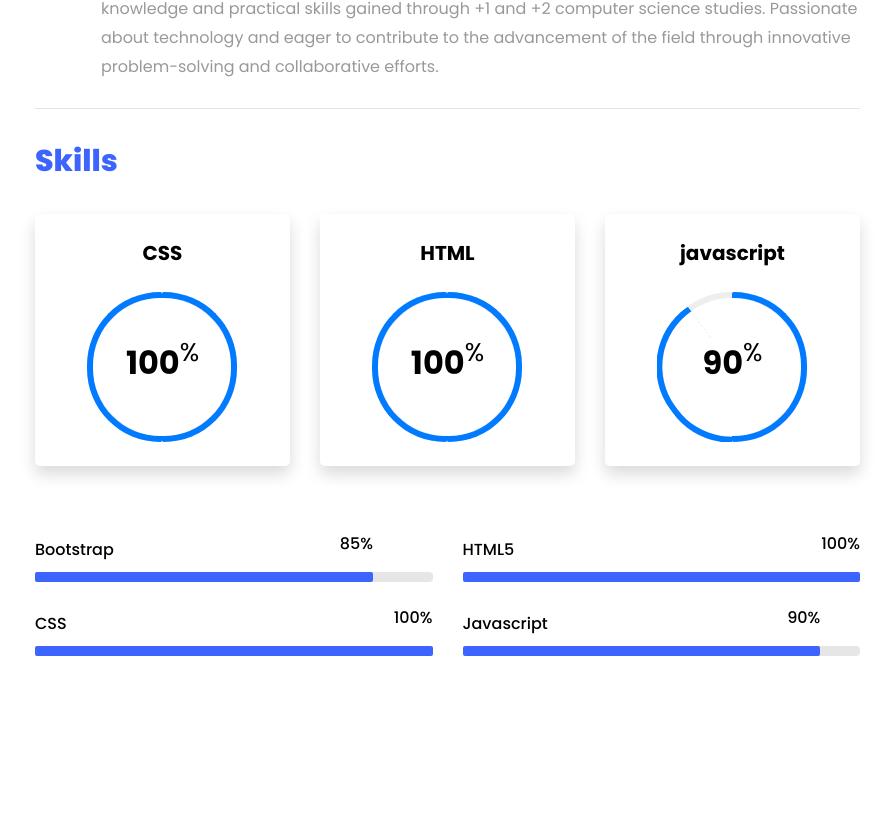
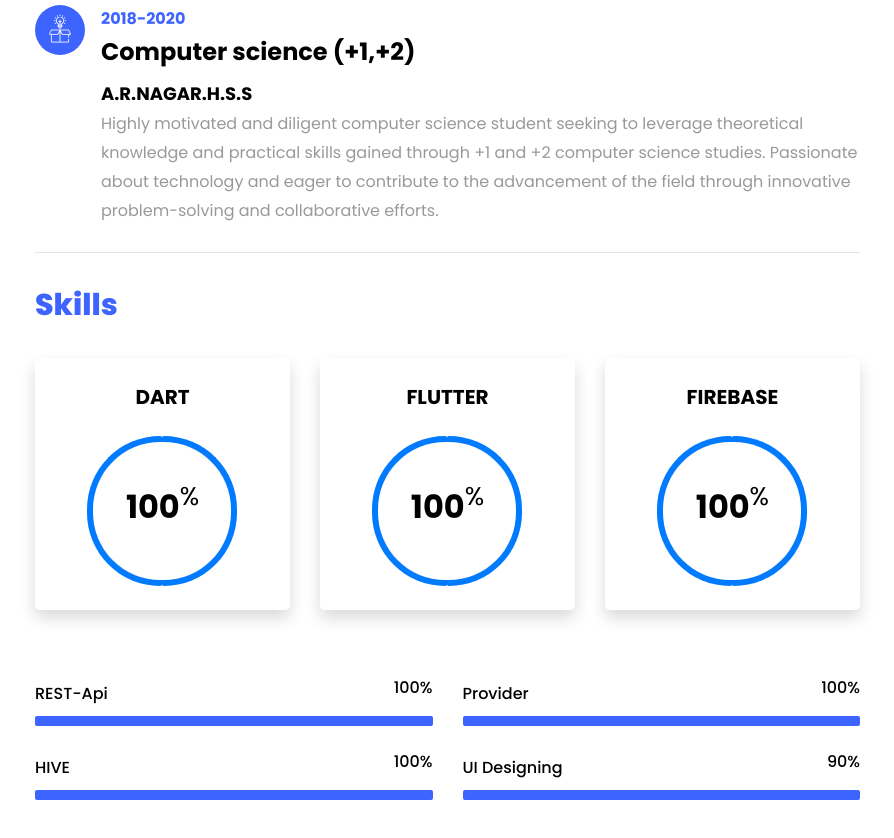
Before and after one commit to jassimpt/portfolio, a plain HTML site: page index.html in a window 1280 px wide. Shown: the part 2115-2953 px from the top of the page, without its empty margins (335-1229 px from the left). Drawn offline with nearby package versions, Linux system fonts and the light colour scheme; files whose address does not match are found by name.

Commit message:
simple some changes

```diff
--- a/index.html
+++ b/index.html
@@ -88,12 +88,12 @@
 						<div class="col-md-12 heading-section ftco-animate">
 							<h1 class="big">About</h1>
 							<h2 class="mb-4">About Me</h2>
-							<p>Hello, I'm Jassim, an aspiring web developer specializing in HTML, CSS,JavaScript and
-								Bootstrap.
-								As a recent graduate with a strong passion for coding and a solid foundation in
-								front-end development,
-								I am excited to embark on a career journey in crafting engaging and user-friendly
-								websites.</p>
+							<p>As a self-taught Flutter developer, I am dedicated to crafting mobile applications that offer users an
+								exceptional experience. Proficient in Dart programming language, I have honed expertise in various areas
+								including Provider state management, integrating REST APIs, and leveraging Firebase functionalities. My
+								experience extends to developing applications using the Flutter framework. I take pride in delivering highquality, efficient code through a collaborative spirit and adeptness in both independent and team-oriented
+								work
+								</p>
 							<ul class="about-info mt-4 px-md-0 px-2">
 								<li class="d-flex"><span>Name:</span> <span>Jassim Abdul Razak P T</span></li>
 								<li class="d-flex"><span>Date of birth:</span> <span>june 03, 2002</span></li>
@@ -107,8 +107,9 @@
 					</div>
 					<div class="counter-wrap ftco-animate d-flex mt-md-3">
 						<div class="text">
-							<p><a href="JASIM CV.pdf" download
+							<p><a href="Jassim (FLUTTER).pdf" download
 									class="btn btn-primary py-3 px-3">Download CV</a></p>
+
 						</div>
 					</div>
 				</div>
@@ -164,7 +165,7 @@
 							<div class="row progress-circle mb-5">
 								<div class="col-lg-4 mb-4">
 									<div class="bg-white rounded-lg shadow p-4">
-										<h2 class="h5 font-weight-bold text-center mb-4">CSS</h2>
+										<h2 class="h5 font-weight-bold text-center mb-4">DART</h2>
 
 										<!-- Progress bar 1 -->
 										<div class="progress mx-auto" data-value='100'>
@@ -185,7 +186,7 @@
 
 								<div class="col-lg-4 mb-4">
 									<div class="bg-white rounded-lg shadow p-4">
-										<h2 class="h5 font-weight-bold text-center mb-4">HTML</h2>
+										<h2 class="h5 font-weight-bold text-center mb-4">FLUTTER</h2>
 
 										<!-- Progress bar 1 -->
 										<div class="progress mx-auto" data-value='100'>
@@ -206,10 +207,10 @@
 
 								<div class="col-lg-4 mb-4">
 									<div class="bg-white rounded-lg shadow p-4">
-										<h2 class="h5 font-weight-bold text-center mb-4">javascript</h2>
+										<h2 class="h5 font-weight-bold text-center mb-4">FIREBASE</h2>
 
 										<!-- Progress bar 1 -->
-										<div class="progress mx-auto" data-value='90'>
+										<div class="progress mx-auto" data-value='100'>
 											<span class="progress-left">
 												<span class="progress-bar border-primary"></span>
 											</span>
@@ -218,7 +219,7 @@
 											</span>
 											<div
 												class="progress-value w-100 h-100 rounded-circle d-flex align-items-center justify-content-center">
-												<div class="h2 font-weight-bold">90<sup class="small">%</sup></div>
+												<div class="h2 font-weight-bold">100<sup class="small">%</sup></div>
 											</div>
 										</div>
 									</div>
@@ -227,18 +228,18 @@
 							<div class="row">
 								<div class="col-md-6 animate-box">
 									<div class="progress-wrap ftco-animate">
-										<h3>Bootstrap</h3>
+										<h3>REST-Api</h3>
 										<div class="progress">
-											<div class="progress-bar color-2" role="progressbar" aria-valuenow="85"
-												aria-valuemin="0" aria-valuemax="100" style="width:85%">
-												<span>85%</span>
+											<div class="progress-bar color-2" role="progressbar" aria-valuenow="100"
+												aria-valuemin="0" aria-valuemax="100" style="width:100%">
+												<span>100%</span>
 											</div>
 										</div>
 									</div>
 								</div>
 								<div class="col-md-6 animate-box">
 									<div class="progress-wrap ftco-animate">
-										<h3>HTML5</h3>
+										<h3>Provider</h3>
 										<div class="progress">
 											<div class="progress-bar color-3" role="progressbar" aria-valuenow="100"
 												aria-valuemin="0" aria-valuemax="100" style="width:100%">
@@ -249,7 +250,7 @@
 								</div>
 								<div class="col-md-6 animate-box">
 									<div class="progress-wrap ftco-animate">
-										<h3>CSS</h3>
+										<h3>HIVE</h3>
 										<div class="progress">
 											<div class="progress-bar color-4" role="progressbar" aria-valuenow="100"
 												aria-valuemin="0" aria-valuemax="100" style="width:100%">
@@ -260,10 +261,10 @@
 								</div>
 								<div class="col-md-6 animate-box">
 									<div class="progress-wrap ftco-animate">
-										<h3>Javascript</h3>
+										<h3>UI Designing</h3>
 										<div class="progress">
-											<div class="progress-bar color-5" role="progressbar" aria-valuenow="90"
-												aria-valuemin="0" aria-valuemax="100" style="width:90%">
+											<div class="progress-bar color-5" role="progressbar" aria-valuenow="100"
+												aria-valuemin="0" aria-valuemax="100" style="width:100%">
 												<span>90%</span>
 											</div>
 										</div>
```
Also changed, not shown: 1 other file.
